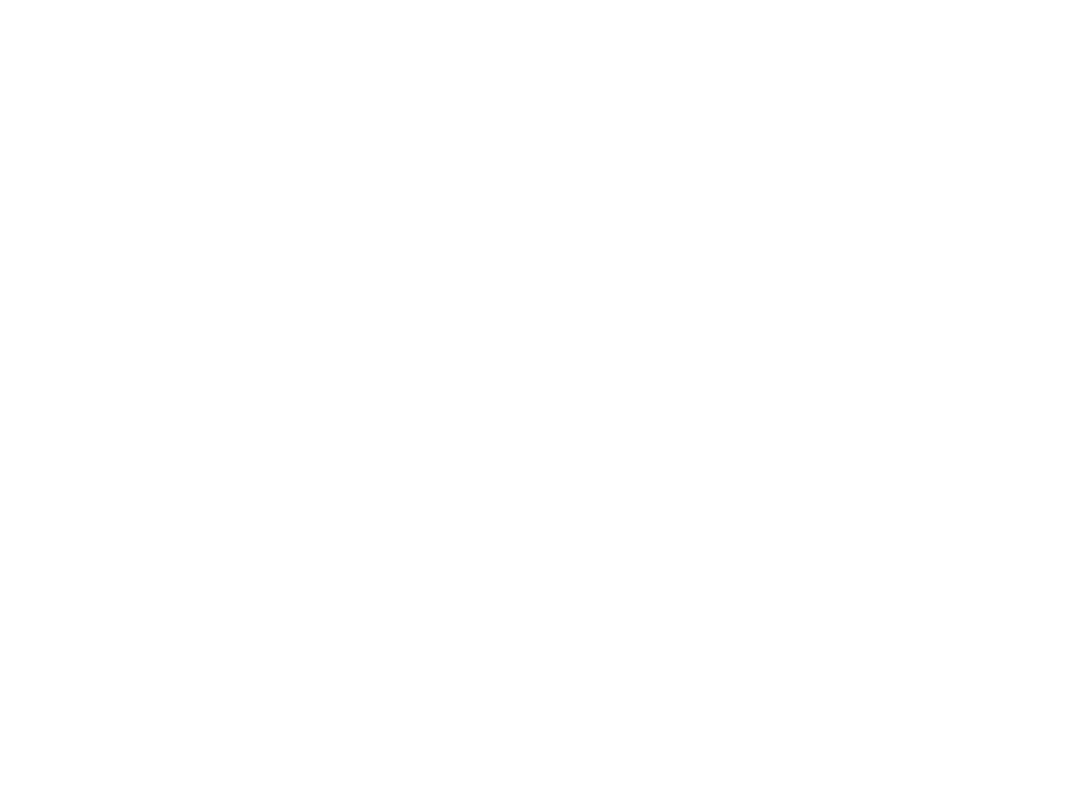
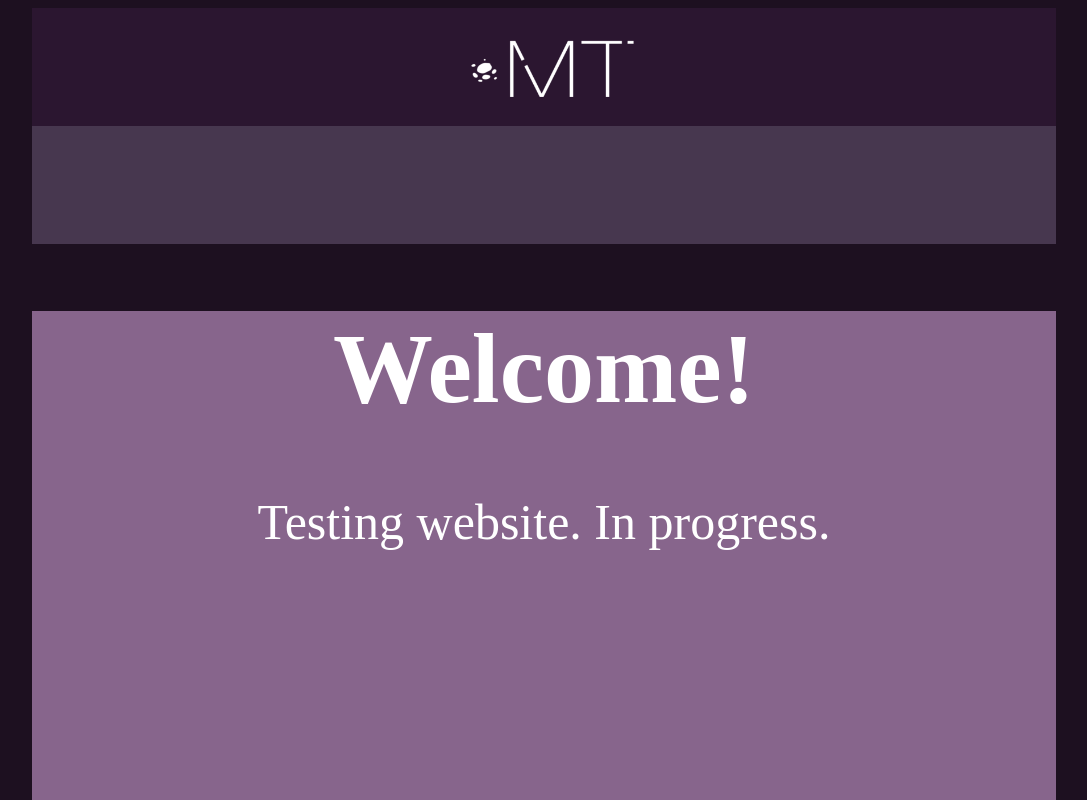
Before and after one commit to Sonicdaheghod/Archive_website, a plain HTML site: page my_website.html in a window 1280 px wide. Shown: the top 800 px of the page, without its empty margins (96-1183 px from the left). Drawn offline with Linux system fonts and the light colour scheme; files whose address does not match are found by name.

Commit message:
Add files via upload

```diff
--- a/my_website.html
+++ b/my_website.html
@@ -1,6 +1,7 @@
 <!DOCTYPE html>
 <html lang="en">
 
+<! Website code credit: https://www.youtube.com/watch?v=C5QFHp1oAws&t=7810s&ab_channel=BringYourOwnLaptop>
 <! ---- head is for non-visible aspects of website ---->
 
 <head>
@@ -20,9 +21,15 @@
 
     <div class="container">
 
-        <header></header>
+        <header>
+            <img src="D:\Coding Python\Website\WebsiteLogo.png" width = 250 height = 120 alt = "Logo for Megan site">
+        </header>
+        <body></body>
         <nav></nav>
-        <main></main>
+        <main>
+            <h1>Welcome!</h1>
+            <p>Testing website. In progress.</p>
+            </main>
         <footer></footer>
     </div>
 </body>
--- a/style.css
+++ b/style.css
@@ -5,3 +5,37 @@
     width: 1024px;
 
 }
+
+header {
+    background-color: rgb(43, 22, 48);
+    height: 118px;
+    text-align: center;
+}
+
+body {
+    background-color: rgb(29, 16, 32);
+    height: 118px;
+    text-align: center;
+
+}
+
+
+nav{
+    background-color: rgb(71, 55, 79);
+    height: 118px;
+    text-align: center;
+}
+
+main{
+    background-color: rgb(135, 101, 140);
+    height: 588px;
+    color: white;
+    font-size: 50px;
+    text-align: center
+
+}
+
+footer{
+    background-color: rgb(43, 22, 48);
+    height: 118px;
+}
```
Also changed, not shown: WebsiteLogo.png (added).
